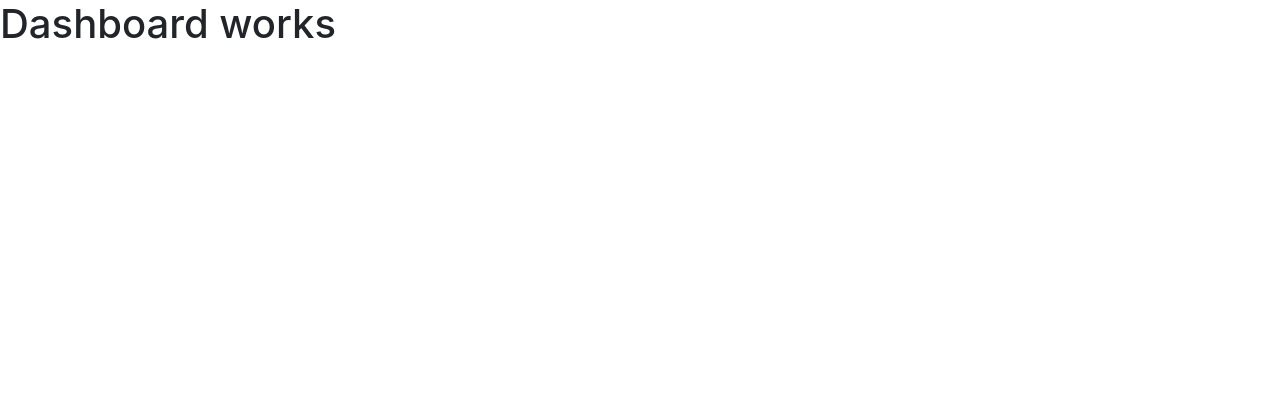
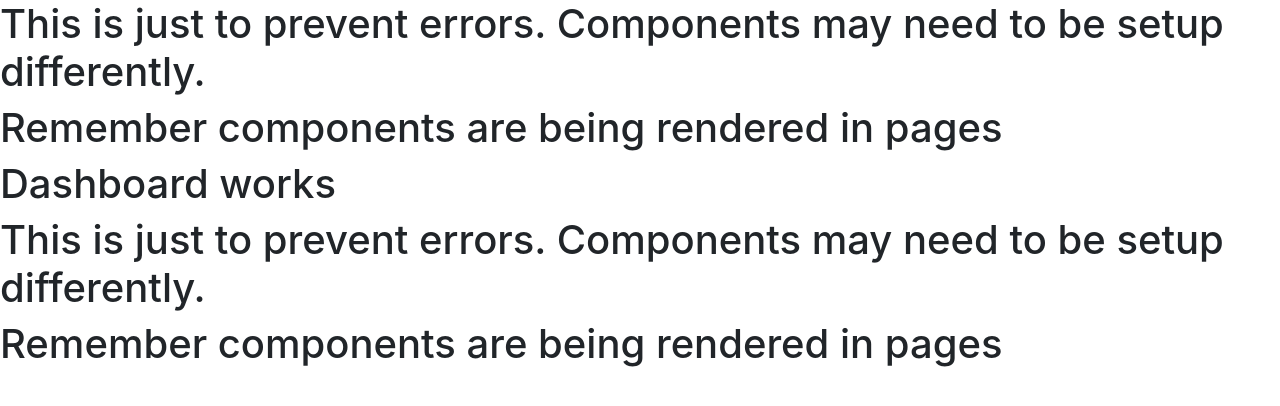
Before and after one commit to quigongian/Compsigh-WebDevelopment, a React (Create React App) app in the folder client/my-app/: page /dashboard in a window 1280 px wide. Shown: the top 406 px of the page. Built offline with nearby package versions, Linux system fonts and the light colour scheme; the HTML template or start-up script is replaced by a standard one.

Commit message:
add sidebar

```diff
--- a/client/my-app/src/pages/Dashboard.tsx
+++ b/client/my-app/src/pages/Dashboard.tsx
@@ -1,5 +1,11 @@
 import React from "react"
+import { Footer } from "../components/footer";
+import { Header } from "../components/header"
 export const Dashboard = () => {
     return (
+        <>
+        <Header/>
         <h1>Dashboard works</h1>
+        <Footer/>
+        </>
     );}
```
Also changed, not shown: client/my-app/src/components/dashboard_components/sidebar.tsx (added, +8 -0 lines).
